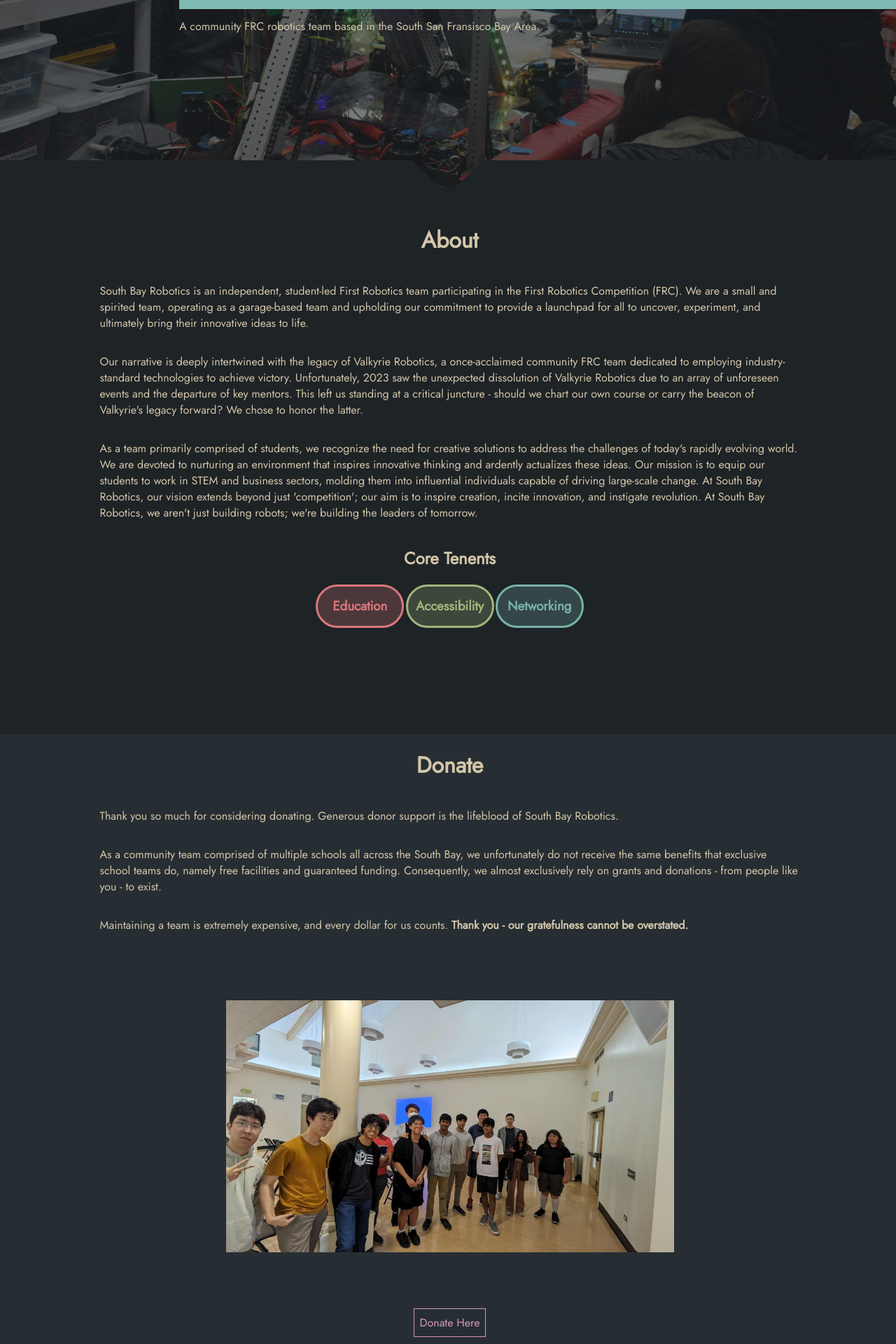
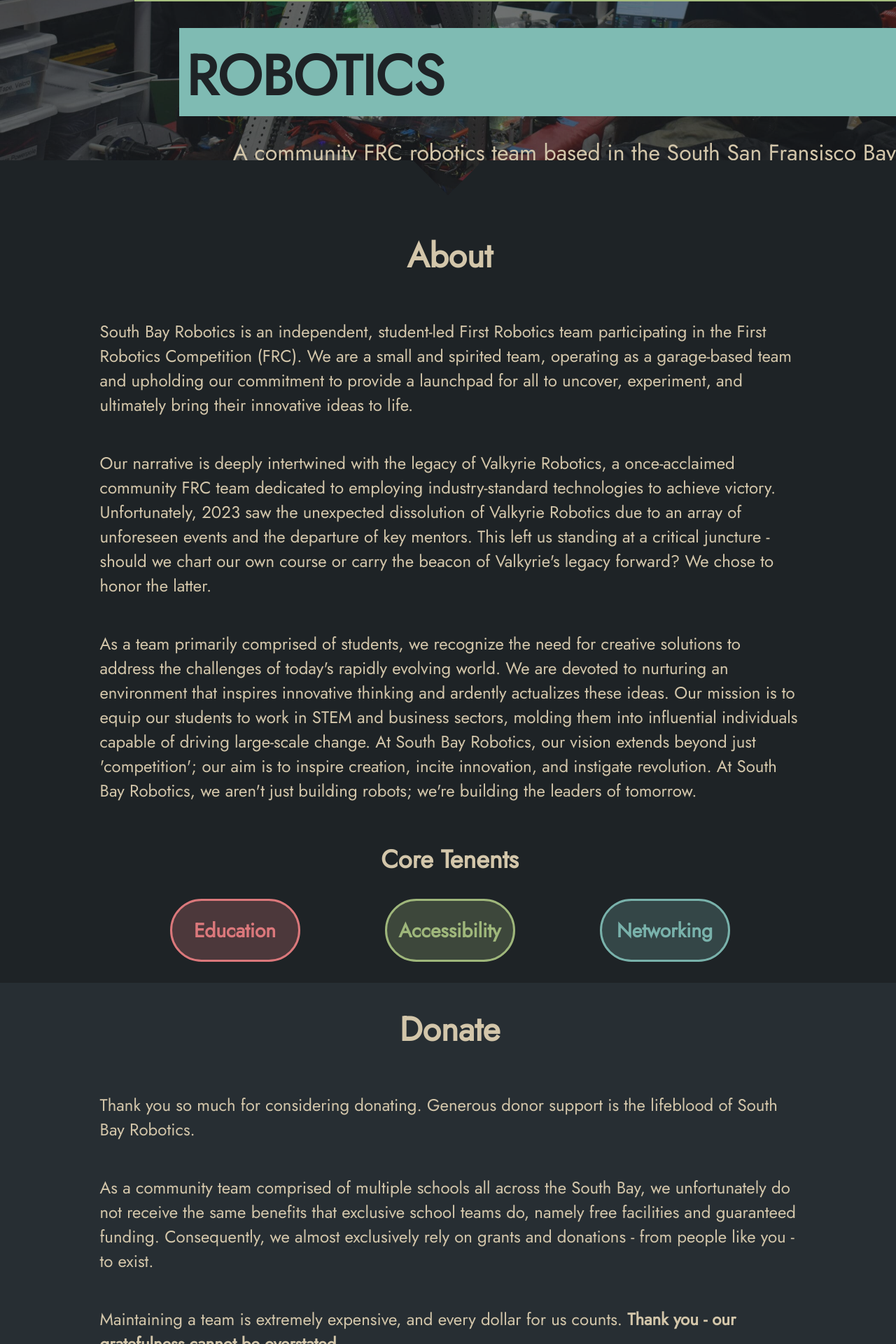
Before and after one commit to KrishayB/sbr-site, a SvelteKit app: page / in a window 1280 px wide. Shown: the part 501-2421 px from the top of the page at 70% size. Built offline with nearby package versions, Linux system fonts and the light colour scheme.

Commit message:
increase font size

```diff
--- a/src/routes/+page.svelte
+++ b/src/routes/+page.svelte
@@ -97,7 +97,7 @@
 
     <img id="i-team" src="{base}/photos/team.jpg" alt="Team @ Quinlan Community Center"/>
 
-    <a id="a-dono" href="https://www.paypal.com/donate?token=TDM4PcwU_XomN8BABVFBUaLSFU_R0etIS434e7-Mijwzv8QTRlydqaAAoSVwXHaIawGMy5ix5mJNqME9">Donate Here</a>
+    <a id="a-dono" href="https://www.paypal.com/donate?token=YqKsKxSKnXBe8lAZA-bqE71VJplXjvB2earQuL7NjNLvTS5O4-51NUPsr8c-bgSBykCrwMtb8ncfKHhi">Donate Here</a>
 </div>
 
 <style>
@@ -117,7 +117,7 @@
 
     .intro-header {
         position: relative;
-        font-size: 3.5em;
+        font-size: 5em;
         box-sizing: border-box;
         padding: 10px 10px 0px 10px;
     }
@@ -202,6 +202,7 @@
         display: flex;
         align-items: center;
         flex-direction: column;
+        font-size: 1.5em;
     }
 
     .text-section > h1 {
@@ -233,7 +234,7 @@
     }
 
     #d-tenents {
-        width: max(300px, 30%);
+        width: max(800px, 50%);
         display: inline-flex;
         justify-content: space-between;
         position: relative;
@@ -335,7 +336,8 @@
         color: var(--purple);
         padding: .5em .5em .5em .5em;
         cursor: pointer;
-        margin: 5em 0 5em 0;
+        margin: 2em 0 2em 0;
+        font-size: 1.5em;
     }
 
     #a-dono:hover {
@@ -350,10 +352,12 @@
     }
 
     #entropy {
+        font-size: 2em;
         max-width: 80vw;
         position: relative;
         top: 5vh;
         left: 20vw;
+        text-align: right;
     }
 
     #secret-nickname {
```
